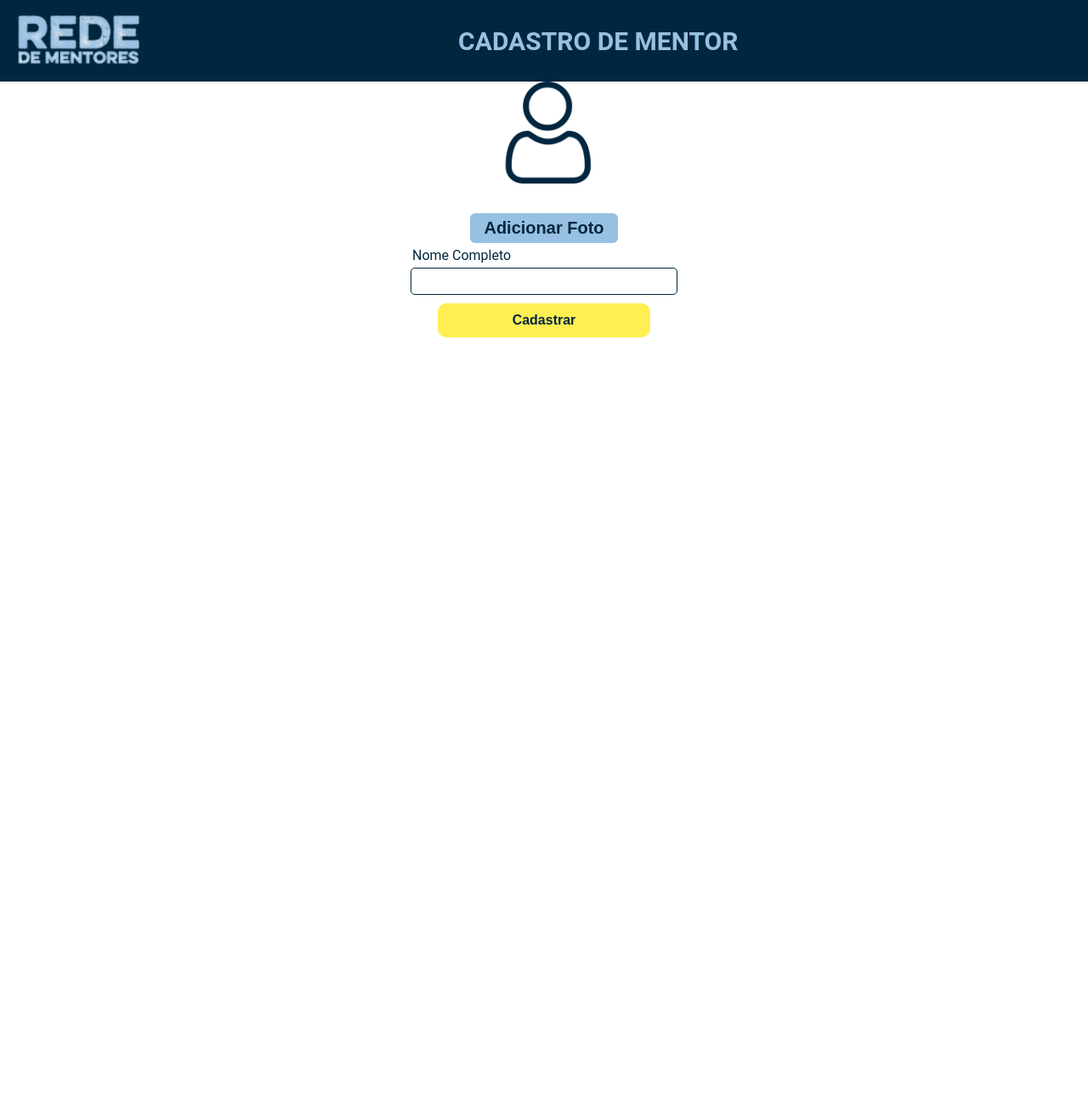
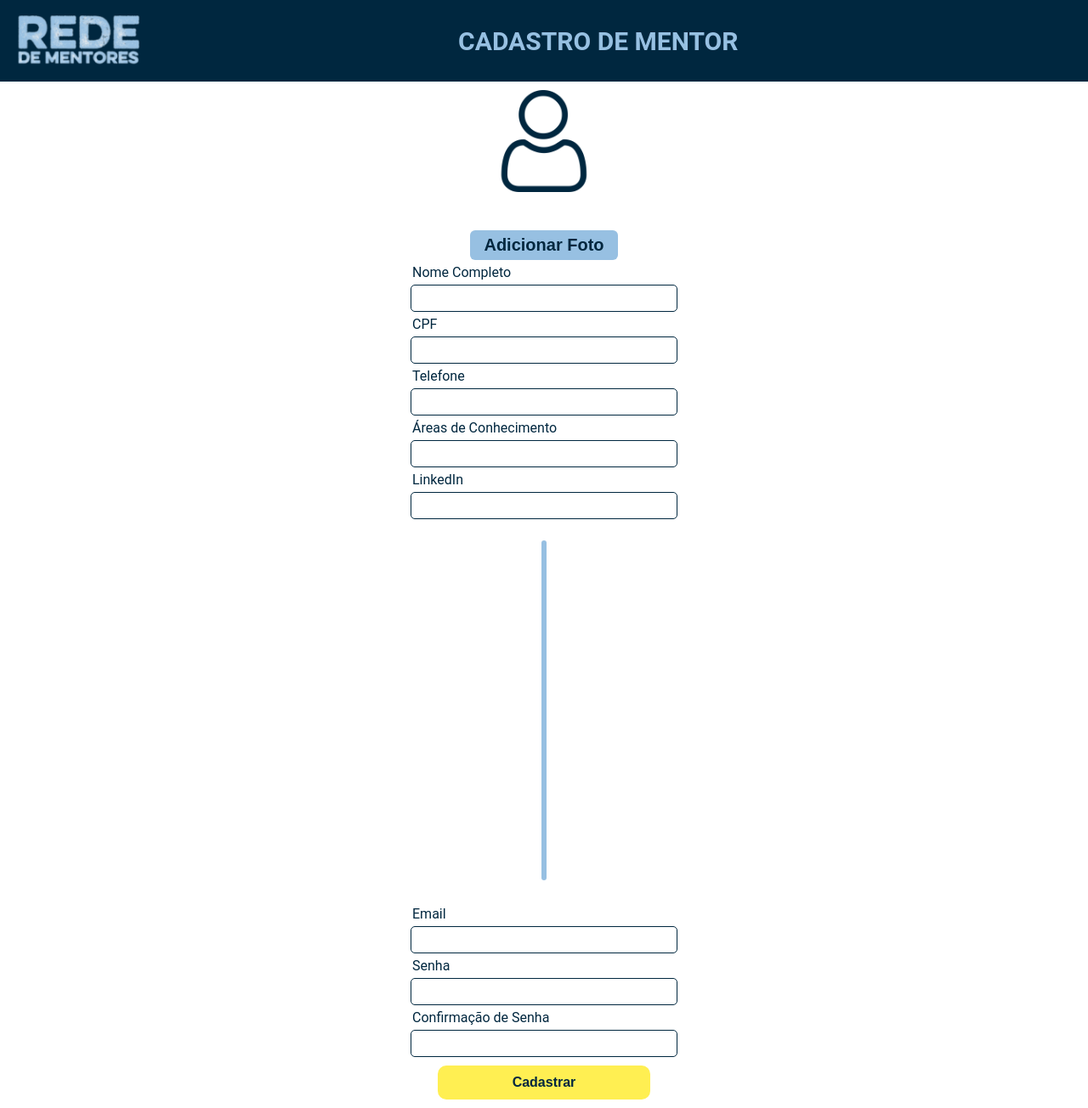
Before and after one commit to matheustosin/Frontend, a React (Create React App) app: page /cadastro-mentor in a window 1280 px wide. Shown: the whole page at 85% size. Before the commit the page ends 800 px from the top, so only its background shows below. Built offline with nearby package versions, Linux system fonts and the light colour scheme; no server answers.

Commit message:
Adicionando componentes de textfield e o line separator

```diff
--- a/src/pages/cadastro-mentor/CadastroMentor.jsx
+++ b/src/pages/cadastro-mentor/CadastroMentor.jsx
@@ -15,11 +15,21 @@ const CadastroMentor = () => (
         <RedeHeader title='cadastro de mentor'/>
 
     <Container.Form>
+
     <Container.UserImage src={user} />
     <Container.Button>Adicionar Foto</Container.Button>
 
+    <RedeTextField descricao="Nome Completo" />
+    <RedeTextField descricao="CPF" />
+    <RedeTextField descricao="Telefone" />
+    <RedeTextField descricao="Áreas de Conhecimento" />
+    <RedeTextField descricao="LinkedIn" />
 
-    <RedeTextField descricao="Nome Completo" />
+    <Container.Separator/>
+
+    <RedeTextField descricao="Email" />
+    <RedeTextField descricao="Senha" />
+    <RedeTextField descricao="Confirmação de Senha" />
 
     <RedeButton descricao="Cadastrar"></RedeButton>
 
--- /dev/null
+++ b/src/pages/cadastro-mentor/StyledComponents/Separator.jsx
@@ -0,0 +1,26 @@
+import styled from 'styled-components';
+
+const Separator = styled.div`
+@media (min-width: 1200px) {
+    height: 400px;
+    border-left: 6px solid;
+    border-radius: 5px;
+    color: #97c0e2;
+    margin-left: 75px;
+    margin-right: 75px;
+    margin-top: 25px;
+    margin-bottom: 25px;
+}
+@media (min-width: 768px) and (max-width: 1199px) {
+    height: 0px;
+    margin-left: 700px;
+    margin-top: 50px;
+}
+@media (max-width: 767px) {
+    height: 50px;
+    margin-left: 75px;
+    margin-right: 75px;
+}
+`;
+
+export default Separator;
--- a/src/pages/cadastro-mentor/StyledComponents/UserImage.jsx
+++ b/src/pages/cadastro-mentor/StyledComponents/UserImage.jsx
@@ -1,7 +1,8 @@
 import styled from 'styled-components';
 
 const UserImage = styled.img`
-  padding-left: 10px;
+  padding: 10px;
+
 `;
 
 export default UserImage;
--- a/src/pages/cadastro-mentor/StyledComponents/index.jsx
+++ b/src/pages/cadastro-mentor/StyledComponents/index.jsx
@@ -2,6 +2,7 @@ import styled from 'styled-components';
 import Form from './Form';
 import Button from './Button';
 import UserImage from './UserImage';
+import Separator from './Separator';
 
 
 const Container = styled.div`
@@ -11,5 +12,6 @@ const Container = styled.div`
 Container.Form = Form;
 Container.Button = Button;
 Container.UserImage = UserImage;
+Container.Separator = Separator;
 
 export default Container;
```
